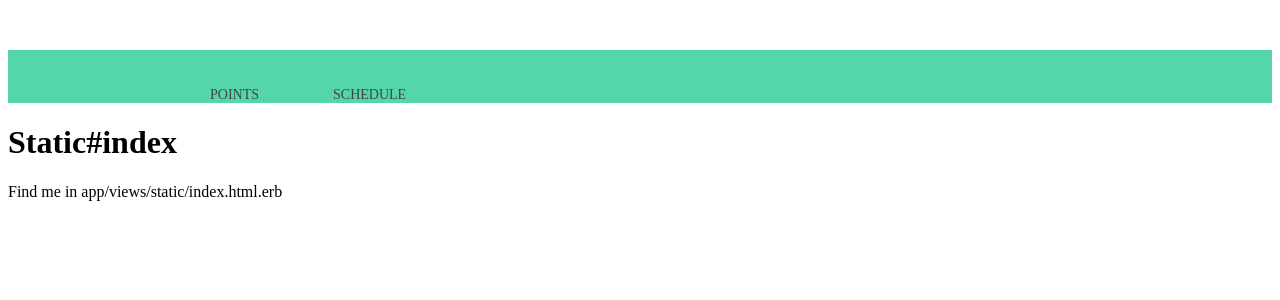
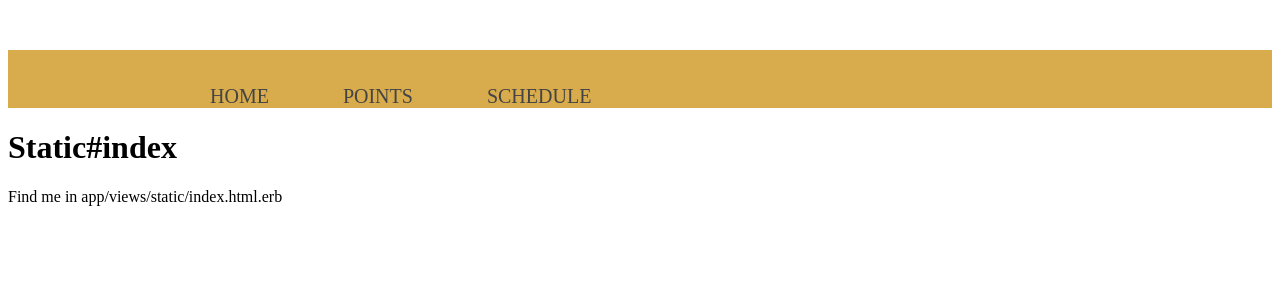
Before and after one commit to Principles-Group-8/tour-guides-app, a Rails app: page / in a window 1280 px wide. Shown: the top 300 px of the page. Run offline with Rails 7, Linux system fonts and the light colour scheme; style sheets or scripts are compiled from the project's sources.

Commit message:
adding a little styling

```diff
--- a/app/assets/stylesheets/application.css
+++ b/app/assets/stylesheets/application.css
@@ -22,7 +22,7 @@
     width:500px;
 }
  header {
-    background: #55d6aa;
+    background: #D8AB4C;
 }
 header::after {
     content: '';
@@ -46,7 +46,7 @@ nav a {
     color: #444;
     text-decoration: none;
     text-transform: uppercase;
-    font-size: 14px;
+    font-size: 20px;
 }
 nav a:hover{
     color: #000;
--- a/app/views/layouts/_navbar.html.erb
+++ b/app/views/layouts/_navbar.html.erb
@@ -2,6 +2,7 @@
     <div class = 'container'>
         <nav>
             <ul>
+                <li><%= link_to "Home", 'http://localhost:3000' %> </li>
                 <li><%= link_to "Points", 'https://www.youtube.com/watch?v=dQw4w9WgXcQ' %></li>
                 <li><%= link_to "Schedule", 'https://www.youtube.com/watch?v=dQw4w9WgXcQ' %></li>
             </ul>
```
